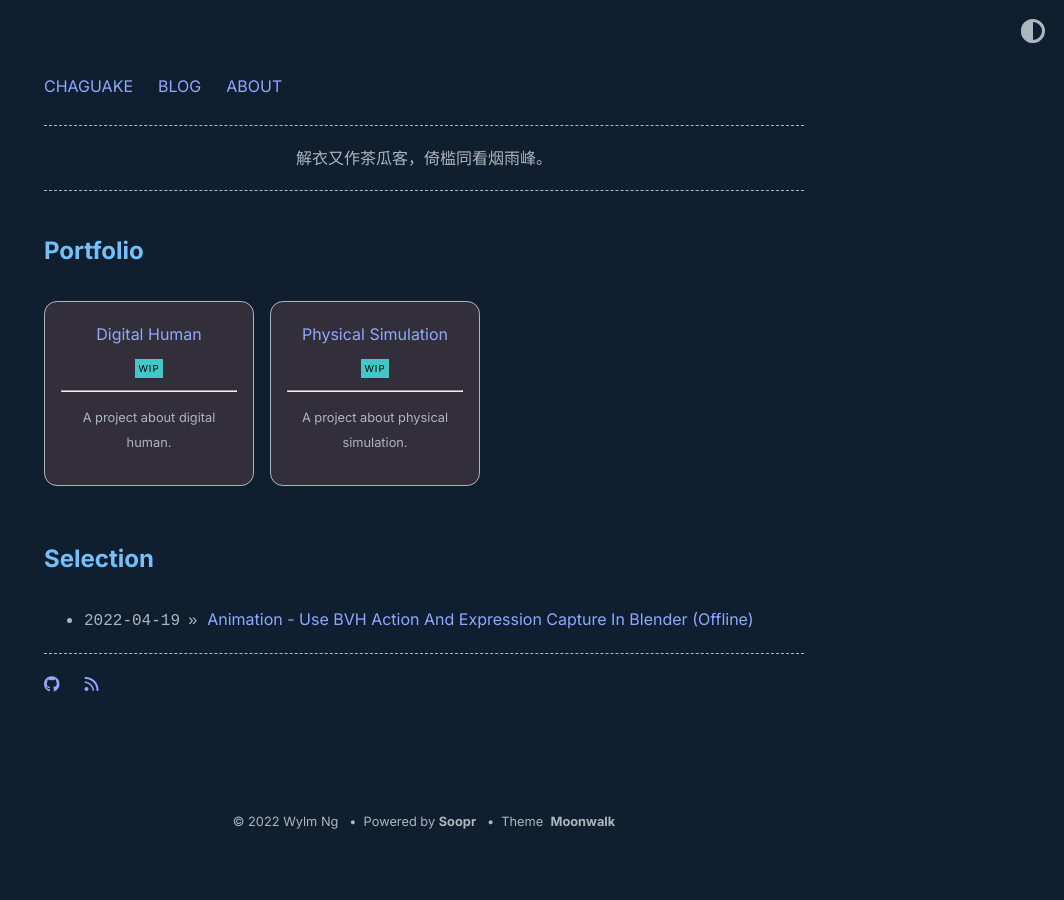
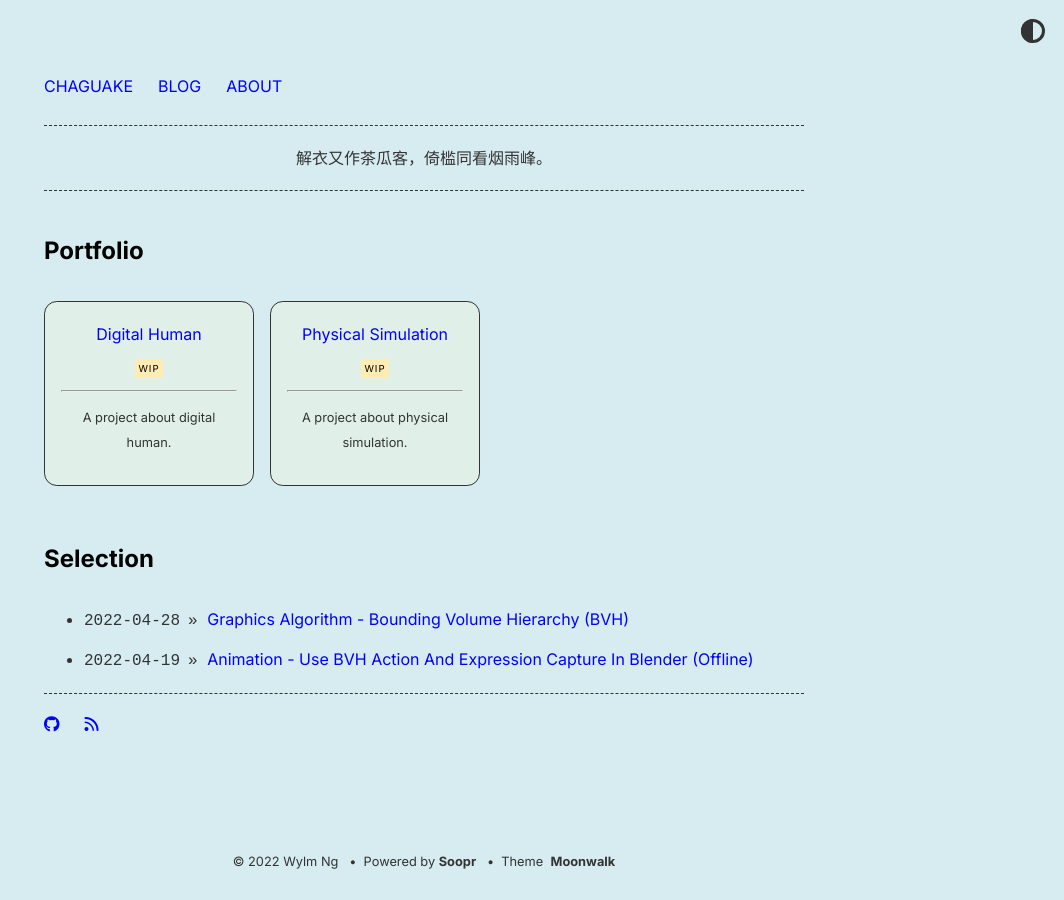
Before and after one commit to chaguake/chaguake.github.io, a Jekyll site: the page built from index.md, in a window 1280 px wide. Shown: the whole page, without its empty margins (216-1280 px from the left). Built offline with Jekyll 4.4.1, drawn with Linux system fonts in a browser that asks for light colours.

Commit message:
change style & add selection

```diff
--- a/_config.yml
+++ b/_config.yml
@@ -16,7 +16,7 @@ favicon: "favicon1.ico" # relative path to site's favicon
 remote_theme: abhinavs/moonwalk
 
 theme_config:
-  appearance: "dark" # can be "light", "dark" or "auto"
+  appearance: "light" # can be "light", "dark" or "auto"
   back_home_text: "go back..." # customize text for homepage link in post layout
   appearance_toggle: true # if appearance can be switched by user
   date_format: "%Y-%m-%d" # customize how date is formatted
--- a/_data/home.yml
+++ b/_data/home.yml
@@ -20,6 +20,10 @@ project_entries:
     highlight: WIP
 
 feature_entries:
+  - title: Graphics Algorithm - Bounding Volume Hierarchy (BVH)
+    date: 2022-04-28
+    url: graphics-algorithm-bounding-volume-hierarchy-bvh
+
   - title: Animation - Use BVH Action And Expression Capture In Blender (Offline)
     date: 2022-04-19
     url: animation-use-bvh-action-and-expression-capture-in-blender-offline
```
